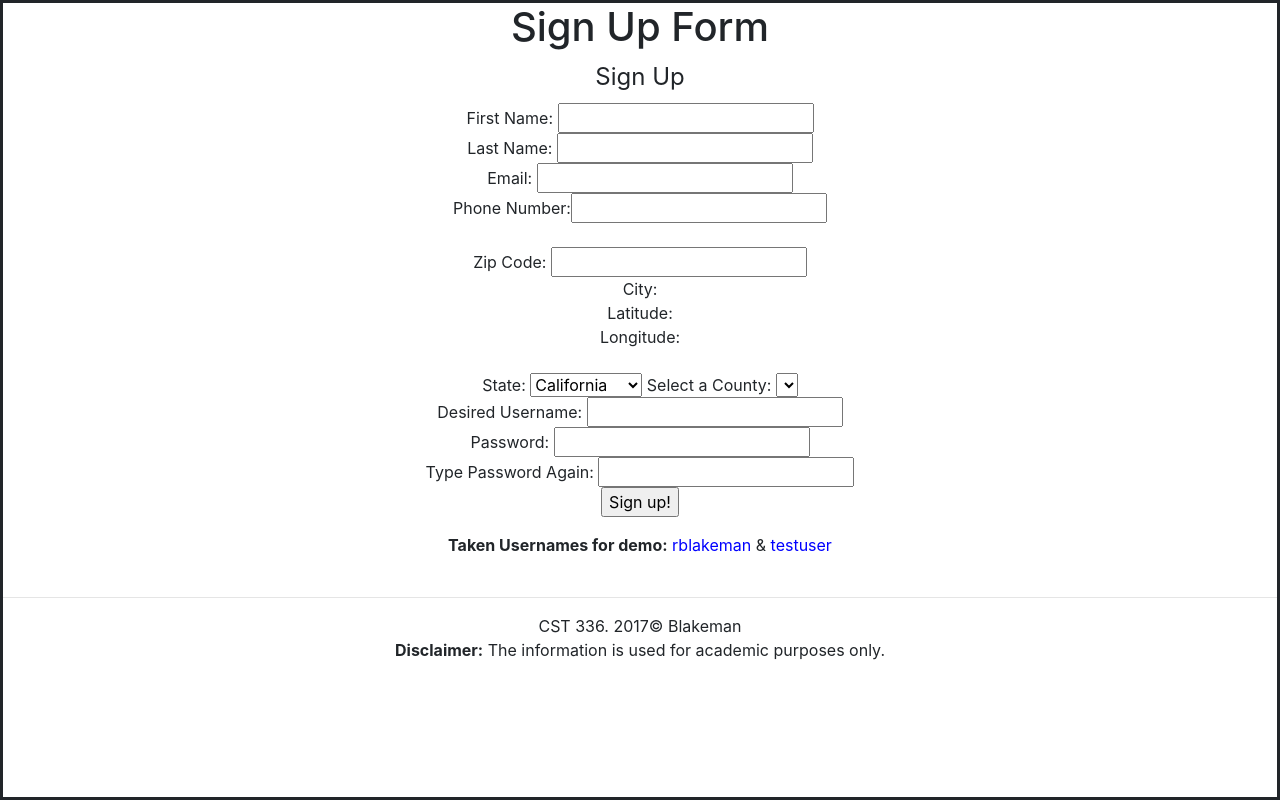
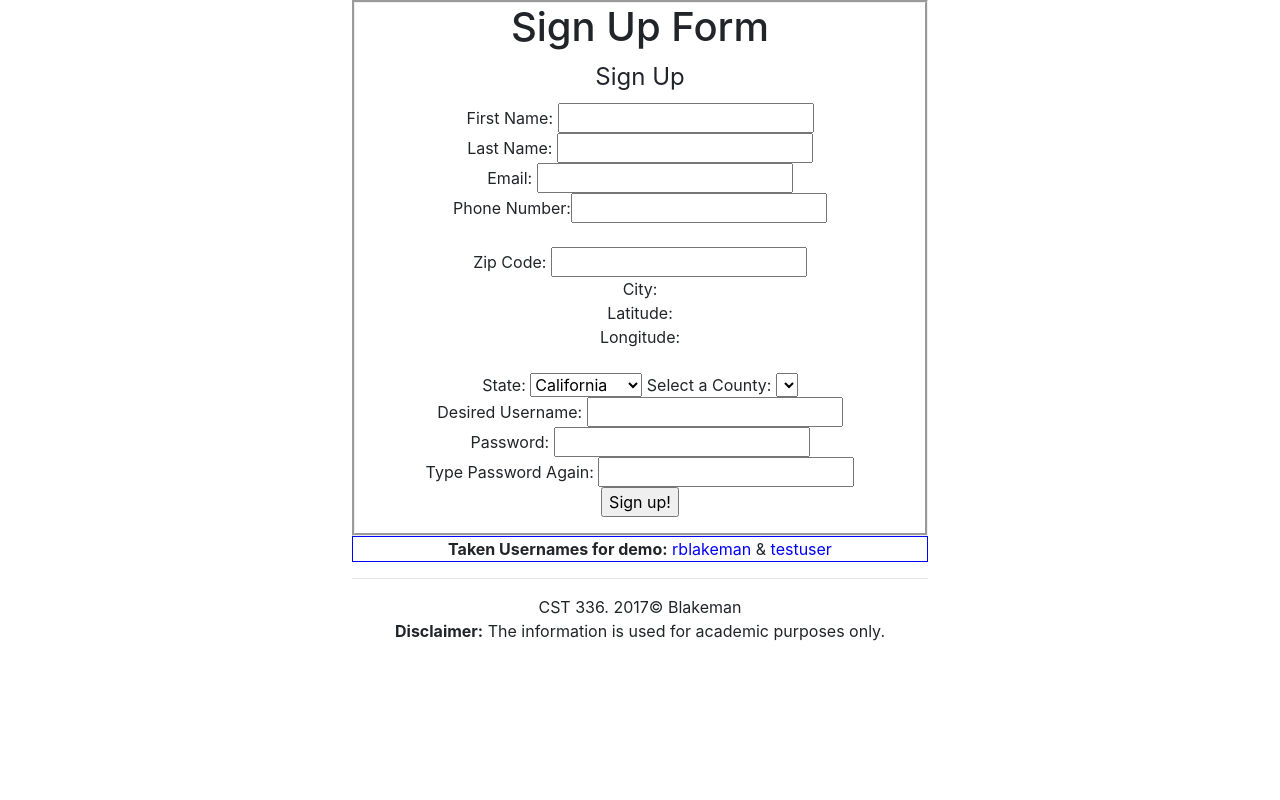
Before and after one commit to rblakeman/WebDevelopmentCatalog, a PHP site: page /lab8/index.html in a window 1280 px wide. Run offline with PHP 8.4, Linux system fonts and the light colour scheme; lists and menus that the app fills with data are empty; some libraries are stand-ins or nearby versions.

Commit message:
Lab 8 finished

```diff
--- a/lab8/css/style.css
+++ b/lab8/css/style.css
@@ -1,12 +1,24 @@
 #signupform {
     text-align: center;
-    border-style: solid;
+    border-style: groove;
 }
+
 #takenusernames {
     text-align: center;
-    border-style: dotted;
+    border-style: solid;
+    border-width: 1px;
+    border-color: blue;
 }
 
+body {
+    text-align: center;
+    margin: auto;
+    width: 45%;
+}
+
+footer {
+    text-align: center;
+}
 
 #zip-code-error-msg {
     color: red;
--- a/lab8/index.html
+++ b/lab8/index.html
@@ -59,11 +59,11 @@
                     success: function(data,status) {
                         debugger;
                         if (data.length > 0) {
-                            $('#username-invalid').html("Username is not available");
+                            $('#username-invalid').html("Username is taken");
                             $('#username-valid').empty();
                         }
                         else {
-                            $('#username-valid').html("Username is taken");
+                            $('#username-valid').html("Username is available");
                             $('#username-invalid').empty();
                         }
                     },
@@ -71,8 +71,8 @@
             }
         </script>
     </head>
-
-    <body id="signupform">
+    <body>
+        <div id="signupform">
             <h1> Sign Up Form </h1>
             <form onsubmit="return false;">
                 <fieldset>
@@ -103,15 +103,14 @@
                     <input type="submit" value="Sign up!">
                 </fieldset>
             </form>
-    </body>
+        </div>
 
-    <body id="takenusernames">
+        <div id="takenusernames">
             <strong>Taken Usernames for demo:</strong>
             <span id="usernames">rblakeman</span> & <span id="usernames">testuser</span>
+        </div>
     </body>
-
     <footer>
-        <br>
         <hr>
         CST 336. 2017&copy; Blakeman <br />
         <strong>Disclaimer:</strong> The information is used for academic purposes only. <br />
```
Lines whose indentation alone changed are shown as unchanged.
